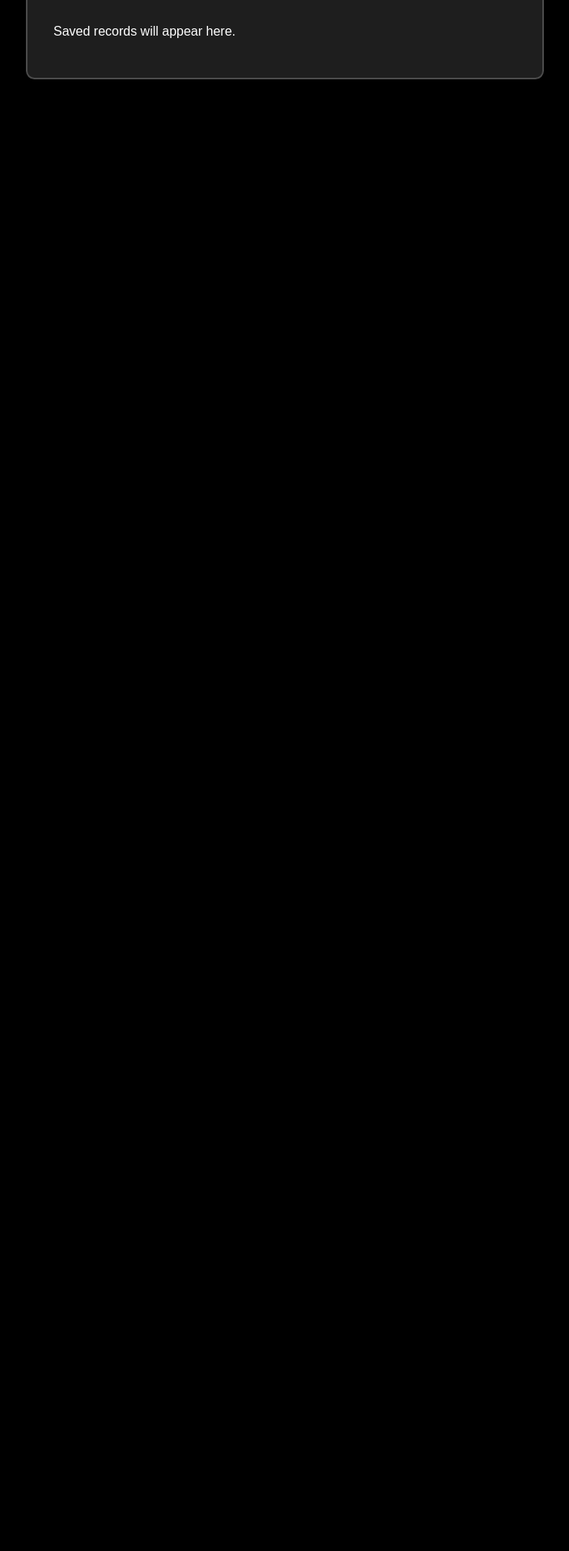
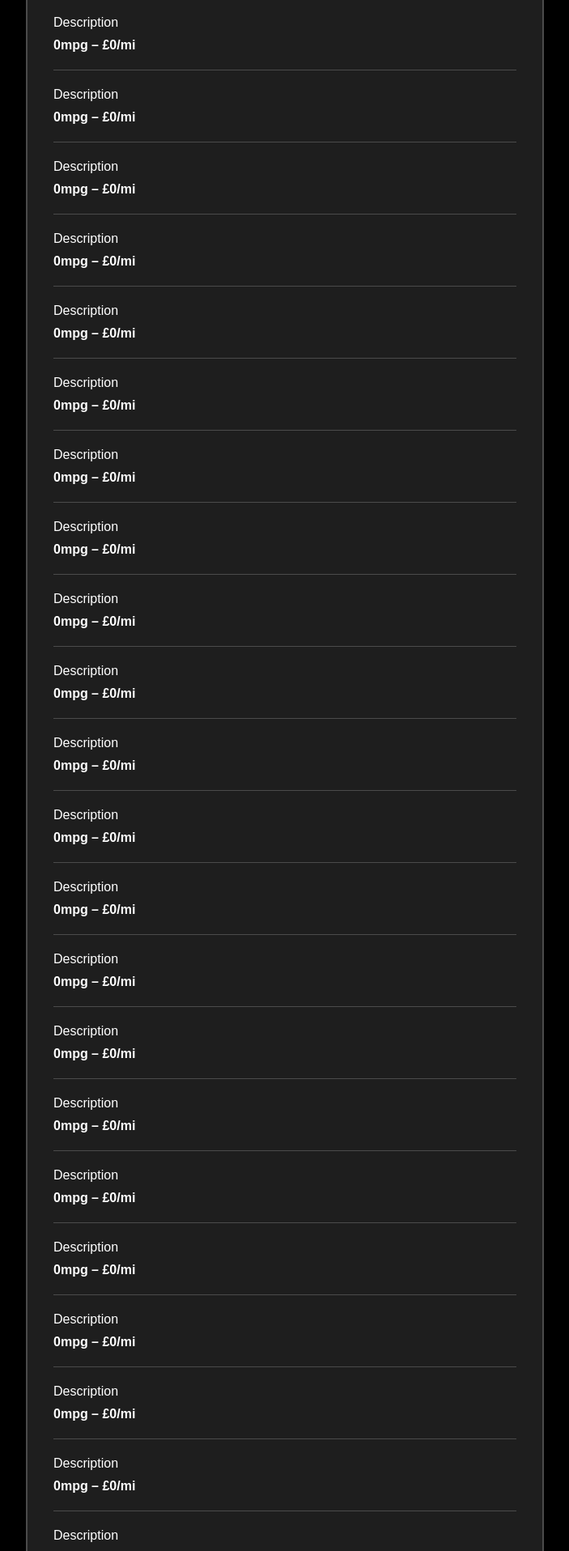
Before and after one commit to robertbckly/mpg-calculator-new, a React (Vite) app: page / in a window 1280 px wide. Shown: the part 380-2296 px from the top of the page at 81% size, without its empty margins (288-991 px from the left). Before the commit the page ends 800 px from the top, so only its background shows below. Built offline with nearby package versions, Linux system fonts and the light colour scheme.

Commit message:
feat: record component + refactoring

```diff
--- /dev/null
+++ b/src/common/utils/calculations.ts
@@ -0,0 +1,14 @@
+import { Record } from '../types/record';
+import LITRES_PER_GALLON_UK from '../constants/litres-per-gallon';
+
+export function milesPerGallon(data: Record) {
+  return data.distance && data.volume
+    ? (data.distance / (data.volume / LITRES_PER_GALLON_UK)).toFixed(2)
+    : 0;
+}
+
+export function costPerMile(data: Record) {
+  return data.cost && data.distance
+    ? (data.cost / data.distance).toFixed(2)
+    : 0;
+}
--- a/src/components/app.css
+++ b/src/components/app.css
@@ -1,3 +1,12 @@
+:root {
+  --container-spacing: 2rem;
+}
+
+html {
+  /* Prevent automatic iOS text adjustment */
+  -webkit-text-size-adjust: 100%;
+}
+
 * {
   box-sizing: border-box;
 }
@@ -19,6 +28,10 @@ button {
   overflow-wrap: anywhere;
 }
 
+.hint {
+  opacity: 0.5;
+}
+
 #root {
   flex: 1;
   max-width: 40rem;
@@ -26,6 +39,7 @@ button {
 }
 
 .container {
+  padding: var(--container-spacing);
   border: 2px solid rgba(255, 255, 255, 0.2);
   border-radius: 0.65rem;
   background-color: rgb(30, 30, 30);
@@ -33,16 +47,16 @@ button {
 }
 
 .container--calculator {
-  --calculator-spacing: 2rem;
   display: flex;
-  padding: var(--calculator-spacing);
-  gap: var(--calculator-spacing);
+  gap: var(--container-spacing);
   position: relative;
 }
 
 .container--records {
-  padding: 2rem;
+  display: flex;
   margin-top: 3rem;
+  flex-direction: column;
+  gap: 1rem;
 }
 
 .output {
@@ -71,7 +85,7 @@ button {
   border-radius: 2rem;
   position: absolute;
   /* Calc removes remaining 25% of `gap` between columns */
-  left: calc(75% - calc(var(--calculator-spacing) * 0.25));
+  left: calc(75% - calc(var(--container-spacing) * 0.25));
   bottom: 0;
   font-weight: bold;
   line-height: 1rem;
@@ -97,8 +111,8 @@ button {
   }
 
   .output {
-    margin-top: calc(var(--calculator-spacing) / 2);
-    margin-bottom: var(--calculator-spacing);
+    margin-top: calc(var(--container-spacing) / 2);
+    margin-bottom: var(--container-spacing);
   }
 
   .save-button {
--- a/src/components/app.tsx
+++ b/src/components/app.tsx
@@ -3,6 +3,7 @@ import MainForm from './main-form/main-form';
 import OutputDisplay from './output-display/output-display';
 import { Record as RecordT } from '../common/types/record';
 import './app.css';
+import Record from './record/record';
 
 const INIT_INPUT_DATA: RecordT = Object.freeze({
   id: null,
@@ -14,14 +15,19 @@ const INIT_INPUT_DATA: RecordT = Object.freeze({
 
 export default function App() {
   const [inputData, setInputData] = useState<RecordT>(INIT_INPUT_DATA);
+  const [recordList, setRecordList] = useState<RecordT[]>([]);
 
   const handleInputChange = (input: string, value: any) => {
     // Needs runtime validation (using browser APIs)
     // ...don't set state if invalid
-    setInputData((data) => ({ ...data, [input]: value }));
+    let castValue = value;
+    if (input === 'volume' || input === 'distance' || input === 'cost') {
+      castValue = Number(value);
+    }
+    setInputData((data) => ({ ...data, [input]: castValue }));
   };
 
-  const handleSave = () => alert('Not saved.');
+  const handleSave = () => alert('Saving not implemented yet :-(');
 
   return (
     <main>
@@ -36,7 +42,44 @@ export default function App() {
       </article>
 
       <article className="container container--records">
-        <p>Saved records will appear here.</p>
+        {recordList.length
+          ? <p className="hint">Saved calculations will appear here.</p>
+          : (
+            <>
+              <Record data={INIT_INPUT_DATA} />
+              <Record data={INIT_INPUT_DATA} />
+              <Record data={INIT_INPUT_DATA} />
+              <Record data={INIT_INPUT_DATA} />
+              <Record data={INIT_INPUT_DATA} />
+              <Record data={INIT_INPUT_DATA} />
+              <Record data={INIT_INPUT_DATA} />
+              <Record data={INIT_INPUT_DATA} />
+              <Record data={INIT_INPUT_DATA} />
+              <Record data={INIT_INPUT_DATA} />
+              <Record data={INIT_INPUT_DATA} />
+              <Record data={INIT_INPUT_DATA} />
+              <Record data={INIT_INPUT_DATA} />
+              <Record data={INIT_INPUT_DATA} />
+              <Record data={INIT_INPUT_DATA} />
+              <Record data={INIT_INPUT_DATA} />
+              <Record data={INIT_INPUT_DATA} />
+              <Record data={INIT_INPUT_DATA} />
+              <Record data={INIT_INPUT_DATA} />
+              <Record data={INIT_INPUT_DATA} />
+              <Record data={INIT_INPUT_DATA} />
+              <Record data={INIT_INPUT_DATA} />
+              <Record data={INIT_INPUT_DATA} />
+              <Record data={INIT_INPUT_DATA} />
+              <Record data={INIT_INPUT_DATA} />
+              <Record data={INIT_INPUT_DATA} />
+              <Record data={INIT_INPUT_DATA} />
+              <Record data={INIT_INPUT_DATA} />
+              <Record data={INIT_INPUT_DATA} />
+              <Record data={INIT_INPUT_DATA} />
+              <Record data={INIT_INPUT_DATA} />
+              <Record data={INIT_INPUT_DATA} />
+            </>
+          )}
       </article>
     </main>
   );
--- a/src/components/output-display/output-display.tsx
+++ b/src/components/output-display/output-display.tsx
@@ -1,27 +1,19 @@
 import React from 'react';
-import LITRES_PER_GALLON_UK from '../../common/constants/litres-per-gallon';
 import { Record } from '../../common/types/record';
+import { costPerMile, milesPerGallon } from '../../common/utils/calculations';
 
 type OutputDisplayProps = { data: Record };
 
 export default function OutputDisplay({ data }: OutputDisplayProps) {
-  const mpg = data.distance && data.volume
-    ? (data.distance / (data.volume / LITRES_PER_GALLON_UK)).toFixed(2)
-    : '0';
-
-  const mpp = data.cost && data.distance
-    ? (data.cost / data.distance).toFixed(2)
-    : '0';
-
   return (
     <div className="output">
       <p className="output-item output-item--large">
-        <span className="wrap-text">{mpg}</span>
+        <span className="wrap-text">{milesPerGallon(data)}</span>
         mpg
       </p>
       <p className="output-item">
         £
-        <span className="wrap-text">{mpp}</span>
+        <span className="wrap-text">{costPerMile(data)}</span>
         /mi
       </p>
     </div>
--- /dev/null
+++ b/src/components/record/record.css
@@ -0,0 +1,20 @@
+.record {
+  padding-bottom: 1rem;
+  border-bottom: 1px solid rgba(255, 255, 255, 0.2);
+}
+
+.record__description,
+.record__data {
+  line-height: 175%;
+}
+
+.record__description {
+  font-size: 1rem;
+  margin: 0;
+  font-weight: normal;
+}
+
+.record__data {
+  margin: 0;
+  font-weight: bold;
+}
--- a/src/components/record/record.tsx
+++ b/src/components/record/record.tsx
@@ -1,34 +1,21 @@
 import React from 'react';
 import { Record as RecordT } from '../../common/types/record';
+import { costPerMile, milesPerGallon } from '../../common/utils/calculations';
+import './record.css';
 
-export type RecordProps = RecordT & {
-  onEdit: (id: string) => void;
-  onDelete: (id: string) => void;
+type RecordProps = {
+  data: RecordT;
+  // onEdit: (id: string) => void;
+  // onDelete: (id: string) => void;
 };
 
-const UK_GALLON_LITRES = 4.5461;
-
-export default function Record({
-  id, date, litres, miles, location, cost, onEdit, onDelete,
-}: RecordProps) {
-  const output = {
-    litres: Number(litres).toFixed(2),
-    miles: Number(miles).toFixed(2),
-    cost: Number(cost).toFixed(2),
-    costPerLitre: (cost / litres).toFixed(3),
-    costPerMile: (cost / miles).toFixed(2),
-    milesPerGallon: (miles / (litres / UK_GALLON_LITRES)).toFixed(2),
-  };
-
+export default function Record({ data }: RecordProps) {
+  const mpg = milesPerGallon(data);
+  const cpm = costPerMile(data);
   return (
-    <div className="record">
-      <p style={{ fontSize: '0.8rem', fontWeight: 'bold' }}>{`${date} @ ${location}`}</p>
-      <p style={{ fontWeight: 'bold' }}>{`${output.litres}L / £${output.cost} / ${output.miles}mi`}</p>
-      <p style={{ fontWeight: 'bold' }}>
-        {`£${output.costPerLitre}/L / £${output.costPerMile}/mi / ${output.milesPerGallon}mpg`}
-      </p>
-      <button type="button" onClick={() => onEdit(id)}>Edit</button>
-      <button type="button" onClick={() => onDelete(id)}>Delete</button>
-    </div>
+    <article className="record">
+      <h2 className="record__description">{data.description || 'Description'}</h2>
+      <p className="record__data">{`${mpg}mpg – £${cpm}/mi`}</p>
+    </article>
   );
 }
```
